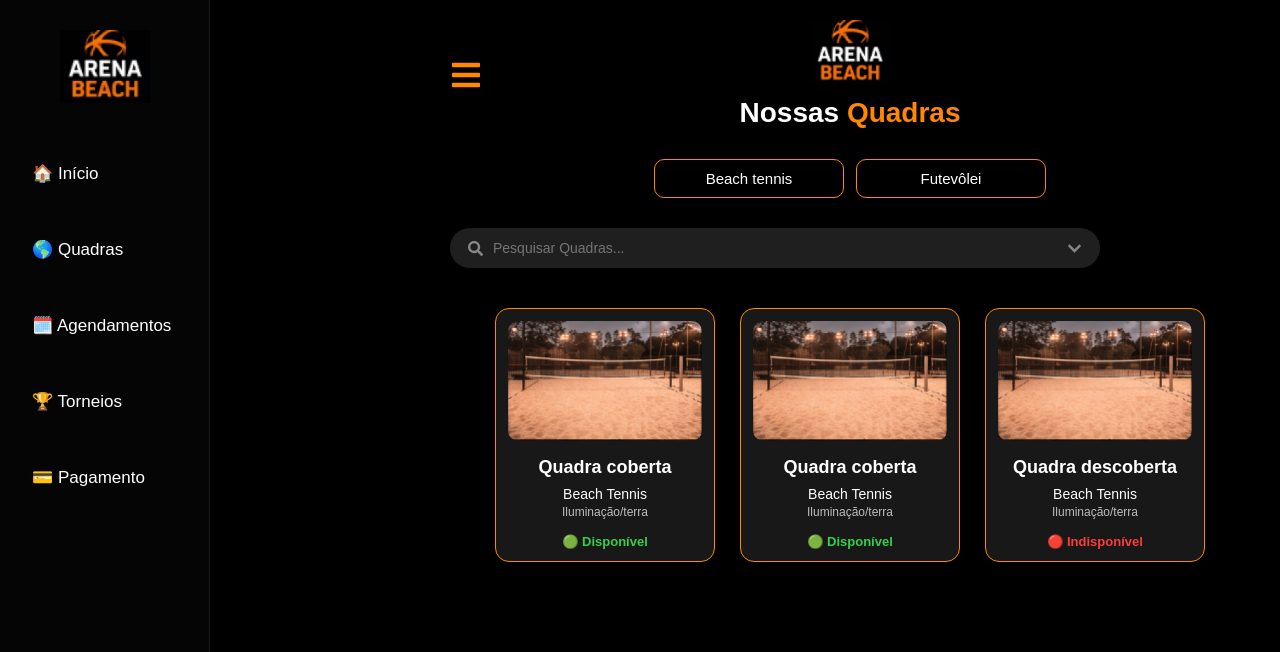
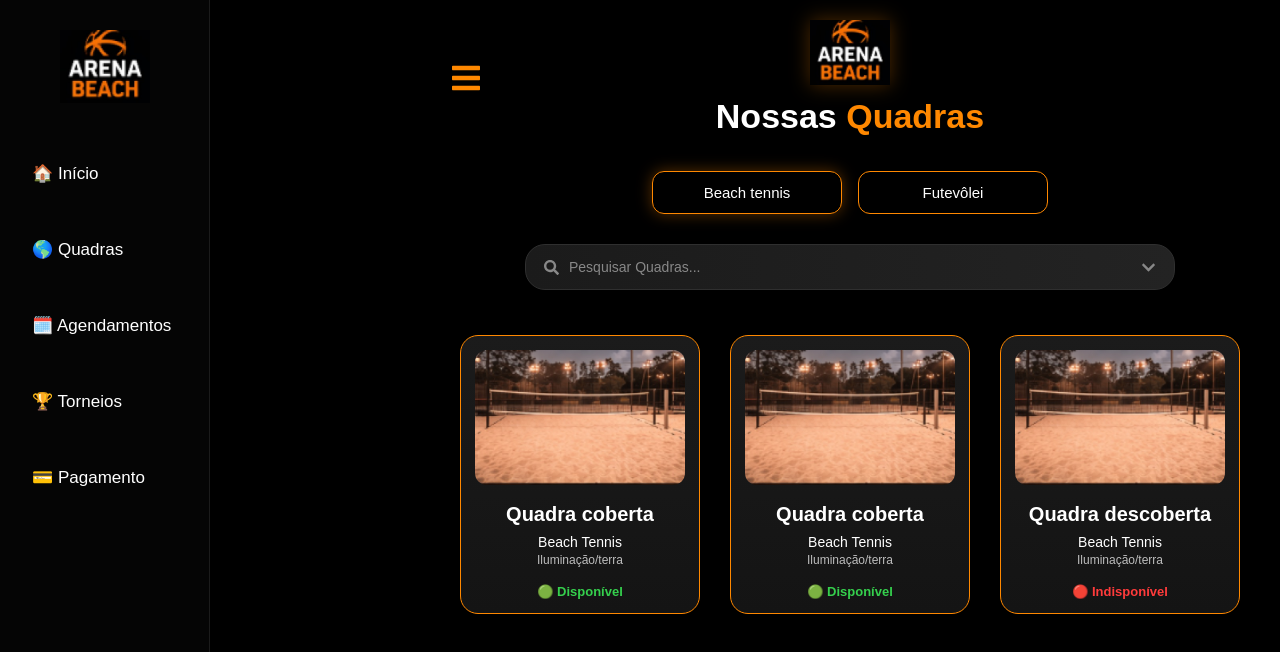
Before and after one commit to sofialaraferreiradossantos-ar/arena-tcc, a React (Vite) app: page / in a window 1280 px wide. Shown: the top 652 px of the page. Built offline with nearby package versions, Linux system fonts and the light colour scheme.

Commit message:
home css
modificação com intuito de arrumar o css

```diff
--- a/src/styles/home.module.css
+++ b/src/styles/home.module.css
@@ -5,14 +5,19 @@
 .container {
   width: 100%;
   min-height: 100vh;
-  background: black;
+  background: #000;
 }
 
 .app {
   width: 100%;
   min-height: 100vh;
   padding: 20px 30px;
-  background: black;
+  background: #000;
+
+  /* ADICIONADO */
+  display: flex;
+  flex-direction: column;
+  align-items: center;
 }
 
 /* ================================
@@ -20,18 +25,35 @@
 ================================ */
 
 .topHeader {
+  width: 100%;
+  max-width: 1200px;
+
   display: flex;
   justify-content: center;
   align-items: center;
+
   position: relative;
+
+  margin-bottom: 10px;
 }
 
 .menuIcon {
   position: absolute;
   left: 0;
+
   color: #ff8800;
   font-size: 32px;
+
   cursor: pointer;
+
+  transition: 0.3s;
+
+  z-index: 1000;
+}
+
+.menuIcon:hover {
+  transform: scale(1.1);
+  color: #ffaa33;
 }
 
 .logoArea {
@@ -40,12 +62,16 @@
 
 .logoArea img {
   width: 80px;
+
+  /* ADICIONADO */
+  filter: drop-shadow(0 0 10px rgba(255, 136, 0, 0.3));
 }
 
 .logoArea h2 {
   color: white;
   margin-top: 8px;
-  font-size: 28px;
+  font-size: 34px;
+  font-weight: 700;
 }
 
 .logoArea span {
@@ -60,24 +86,43 @@
   display: flex;
   justify-content: center;
   flex-wrap: wrap;
-  gap: 12px;
-  margin-top: 30px;
+
+  gap: 16px;
+
+  margin-top: 25px;
 }
 
 .categoryButtons button {
   width: 190px;
-  padding: 10px;
-  border-radius: 10px;
+  padding: 12px;
+
+  border-radius: 12px;
+
   border: 1px solid #ff8800;
+
   background: transparent;
+
   color: white;
+
   font-size: 15px;
+  font-weight: 500;
+
   cursor: pointer;
-  transition: background 0.2s;
+
+  transition: 0.3s;
+}
+
+.categoryButtons button:hover {
+  background: #ff8800;
+  color: black;
+
+  transform: translateY(-2px);
 }
 
 .activeBtn {
   background: #ff8800;
+
+  box-shadow: 0 0 15px rgba(255, 136, 0, 0.35);
 }
 
 /* ================================
@@ -85,6 +130,8 @@
 ================================ */
 
 .searchContainer {
+  width: 100%;
+
   display: flex;
   flex-direction: column;
   align-items: center;
@@ -93,22 +140,45 @@
 .searchBar {
   width: 100%;
   max-width: 650px;
+
   margin-top: 30px;
-  background: #1f1f1f;
+
+  background: linear-gradient(90deg, #1b1b1b, #232323);
+
   border-radius: 20px;
+
   display: flex;
   align-items: center;
-  padding: 12px 18px;
+
+  padding: 14px 18px;
+
+  border: 1px solid #2f2f2f;
+
+  transition: 0.3s;
+}
+
+.searchBar:focus-within {
+  border: 1px solid #ff8800;
+  box-shadow: 0 0 12px rgba(255, 136, 0, 0.2);
 }
 
 .searchBar input {
   flex: 1;
+
   background: transparent;
+
   border: none;
   outline: none;
+
   color: white;
+
   margin: 0 10px;
+
   font-size: 14px;
+}
+
+.searchBar input::placeholder {
+  color: #888;
 }
 
 .searchIcon,
@@ -119,12 +189,19 @@
 
 .selectQuadra {
   width: 220px;
+
   margin-top: 12px;
+
   padding: 10px;
+
   border-radius: 8px;
+
   border: 1px solid #ff8800;
+
   background: #1f1f1f;
+
   color: white;
+
   font-size: 14px;
 }
 
@@ -133,38 +210,65 @@
 ================================ */
 
 .quadrasSection {
+  width: 100%;
+  max-width: 1200px;
+
   display: flex;
   justify-content: center;
-  gap: 25px;
-  margin-top: 40px;
+
+  gap: 30px;
+
+  margin-top: 45px;
+
   flex-wrap: wrap;
 }
 
 .quadraCard {
-  width: 220px;
-  background: #181818;
+  width: 240px;
+
+  background: linear-gradient(180deg, #1b1b1b, #141414);
+
   border: 1px solid #ff8800;
-  border-radius: 14px;
-  padding: 12px;
+
+  border-radius: 18px;
+
+  padding: 14px;
+
   text-align: center;
+
+  transition: 0.3s;
+
+  box-shadow: 0 0 10px rgba(0, 0, 0, 0.5);
+}
+
+.quadraCard:hover {
+  transform: translateY(-6px);
+
+  box-shadow: 0 0 20px rgba(255, 136, 0, 0.2);
 }
 
 .quadraCard img {
   width: 100%;
-  height: 120px;
+  height: 135px;
+
   object-fit: cover;
-  border-radius: 10px;
+
+  border-radius: 12px;
 }
 
 .quadraCard h3 {
   color: white;
-  margin-top: 12px;
-  font-size: 18px;
+
+  margin-top: 14px;
+
+  font-size: 20px;
 }
 
 .quadraCard p {
   color: white;
+
   margin-top: 8px;
+
   font-size: 14px;
 }
 
@@ -174,8 +278,10 @@
 }
 
 .status {
-  margin-top: 14px;
+  margin-top: 16px;
+
   font-size: 13px;
+
   font-weight: bold;
 }
 
@@ -194,20 +300,29 @@
 .pagination {
   display: flex;
   justify-content: center;
+
   gap: 10px;
-  margin-top: 35px;
+
+  margin-top: 40px;
+
   padding-bottom: 30px;
 }
 
 .dot {
   width: 10px;
   height: 10px;
+
   border-radius: 50%;
-  background: white;
+
+  background: #777;
+
+  transition: 0.3s;
 }
 
 .activeDot {
   background: #ff8800;
+
+  box-shadow: 0 0 10px rgba(255, 136, 0, 0.5);
 }
 
 /* ================================
@@ -216,18 +331,35 @@
 
 .sidebarMenu {
   position: fixed;
+
   top: 0;
   left: 0;
+
   width: 210px;
   height: 100vh;
+
   background: #0b0b0b;
+
+  border-right: 1px solid #1f1f1f;
+
   padding: 25px 20px;
+
   display: flex;
   flex-direction: column;
-  gap: 20px;
+
+  gap: 25px;
+
   z-index: 999;
+
   overflow-y: auto;
+
   transition: transform 0.3s ease;
+
+  transform: translateX(-100%);
+}
+
+.sidebarMenu.open {
+  transform: translateX(0);
 }
 
 .sidebarMenu img {
@@ -237,8 +369,18 @@
 
 .sidebarMenu a {
   color: white;
+
   text-decoration: none;
+
   font-size: 15px;
+
+  transition: 0.3s;
+}
+
+.sidebarMenu a:hover {
+  color: #ff8800;
+
+  transform: translateX(5px);
 }
 
 /* ================================
@@ -262,9 +404,8 @@
 ================================ */
 
 @media (max-width: 768px) {
-  /* Sidebar some; ícone de menu abre/fecha */
+
   .sidebarMenu {
-    transform: translateX(-100%);
     width: 75vw;
     max-width: 260px;
   }
@@ -273,13 +414,12 @@
     transform: translateX(0);
   }
 
-  /* Conteúdo ocupa tela toda */
   .app {
     padding: 16px;
   }
 
   .logoArea h2 {
-    font-size: 22px;
+    font-size: 24px;
   }
 
   .logoArea img {
@@ -307,7 +447,6 @@
     max-width: 650px;
   }
 
-  /* Cards 1 por linha */
   .quadrasSection {
     flex-direction: column;
     align-items: center;
@@ -330,6 +469,7 @@
 ================================ */
 
 @media (max-width: 480px) {
+
   .categoryButtons {
     flex-direction: column;
     align-items: center;
```
